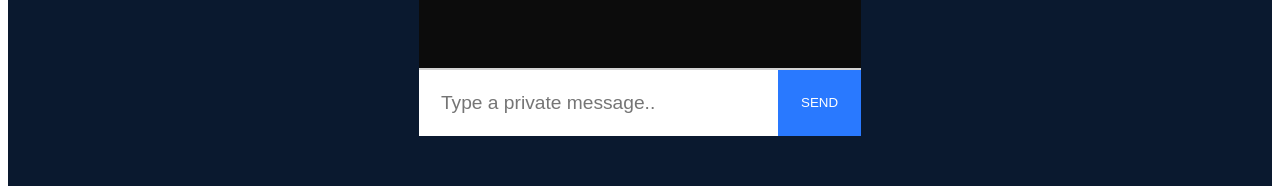
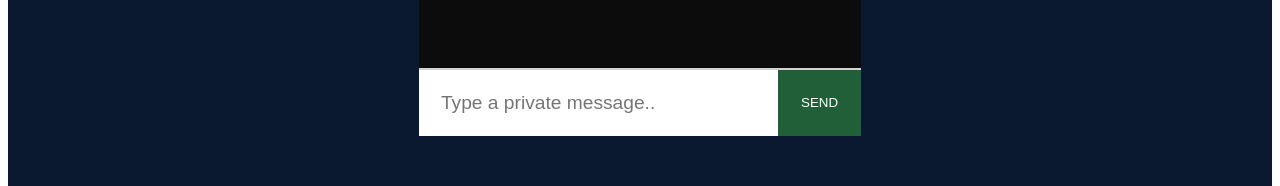
Before and after one commit to SohanR/private-chat, a React (Create React App) app in the folder client/: page /chat in a window 1280 px wide. Shown: the part 512-698 px from the top of the page. Built offline with nearby package versions, Linux system fonts and the light colour scheme; no server answers.

Commit message:
send button

```diff
--- a/client/src/components/Input/Input.css
+++ b/client/src/components/Input/Input.css
@@ -21,7 +21,7 @@ select:focus {
   color: #fff !important;
   text-transform: uppercase;
   text-decoration: none;
-  background: #2979ff;
+  background: #215f38;
   padding: 20px;
   display: inline-block;
   border: none;
```
